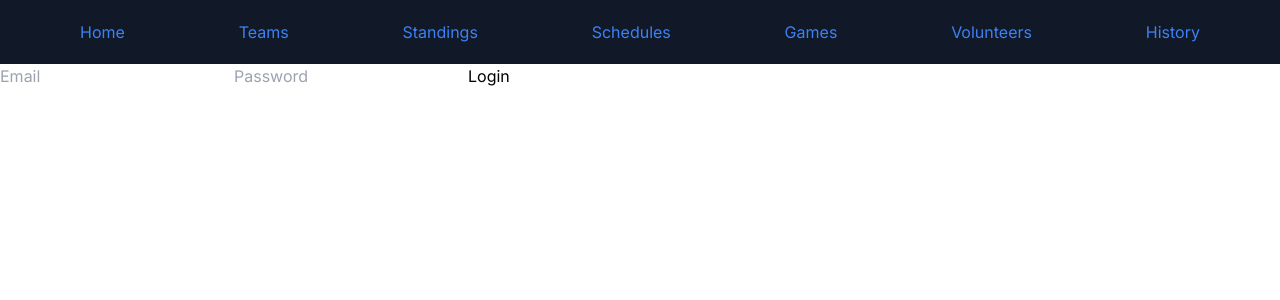
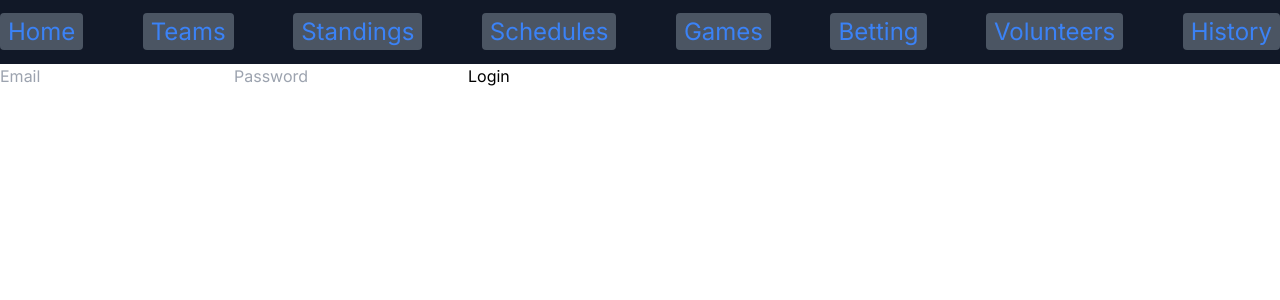
Before and after one commit to monkey-bug/retroolympics-www, a Next.js app in the folder frontend/: page /login in a window 1280 px wide. Shown: the top 300 px of the page. Built offline with nearby package versions, Linux system fonts and the light colour scheme.

Commit message:
changed navigation bar and added betting link

```diff
--- a/frontend/src/components/navigationbar.tsx
+++ b/frontend/src/components/navigationbar.tsx
@@ -4,39 +4,44 @@ export default function Navbar() {
   return (
     <div className="w-full bg-gray-900">
       <nav>
-        <ul className="text-2x mx-20 flex h-16 items-center justify-between text-blue-500">
+        <ul className="text-2xl flex h-16 items-center justify-between text-blue-500">
           <li>
-            <Link className="hover:text-blue-800" href="/">
+            <Link className="hover:bg-gray-700 px-2 py-1 rounded bg-gray-600" href="/">
               Home
             </Link>
           </li>
           <li>
-            <Link className="hover:text-blue-800" href="/">
+            <Link className="hover:bg-gray-700 px-2 py-1 rounded  bg-gray-600" href="/">
               Teams
             </Link>
           </li>
           <li>
-            <Link className="hover:text-blue-800" href="/">
+            <Link className="hover:bg-gray-700 px-2 py-1 rounded bg-gray-600" href="/">
               Standings
             </Link>
           </li>
           <li>
-            <Link className="hover:text-blue-800" href="/">
+            <Link className="hover:bg-gray-700 px-2 py-1 rounded bg-gray-600" href="/">
               Schedules
             </Link>
           </li>
           <li>
-            <Link className="hover:text-blue-800" href="/">
+            <Link className="hover:bg-gray-700 px-2 py-1 rounded bg-gray-600" href="/">
               Games
             </Link>
           </li>
           <li>
-            <Link className="hover:text-blue-800" href="/">
+            <Link className="hover:bg-gray-700 px-2 py-1 rounded bg-gray-600" href="/betting">
+              Betting
+            </Link>
+          </li>
+          <li>
+            <Link className="hover:bg-gray-700 px-2 py-1 rounded bg-gray-600" href="/">
               Volunteers
             </Link>
           </li>
           <li>
-            <Link className="hover:text-blue-800" href="/">
+            <Link className="hover:bg-gray-700 px-2 py-1 rounded bg-gray-600" href="/">
               History
             </Link>
           </li>
```
